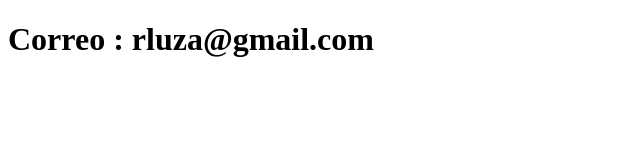
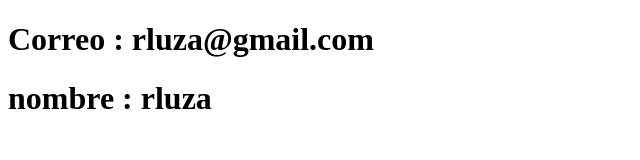
Before and after one commit to rluzav/sistema-de-registro, a plain HTML site: page contacto.html in a window 1280 px wide. Shown: the whole page, without its empty margins (0-640 px from the left). Drawn offline with Linux system fonts and the light colour scheme.

Commit message:
Actializa archivo el nombre

```diff
--- a/contacto.html
+++ b/contacto.html
@@ -7,5 +7,6 @@
 </head>
 <body>
     <h1>Correo : rluza@gmail.com</h1>
+    <h1>nombre : rluza</h1>
 </body>
 </html>
```
